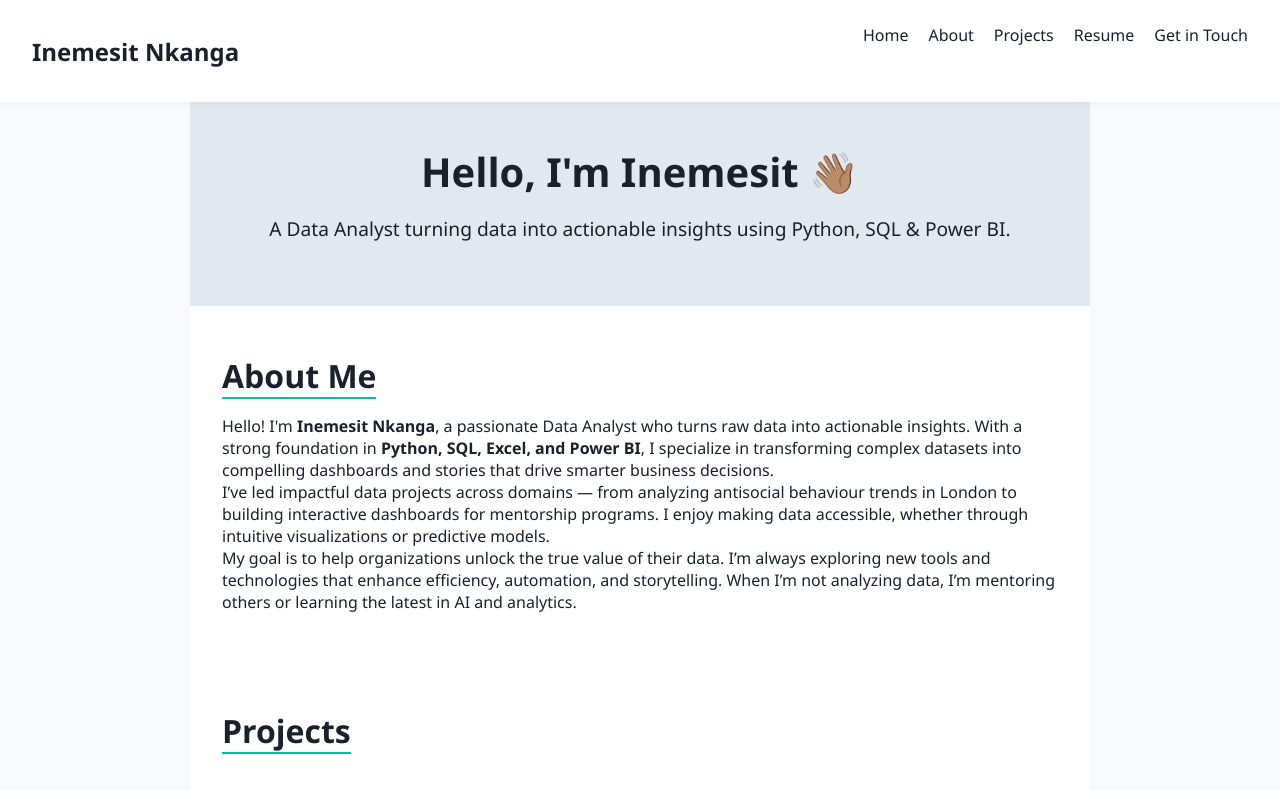
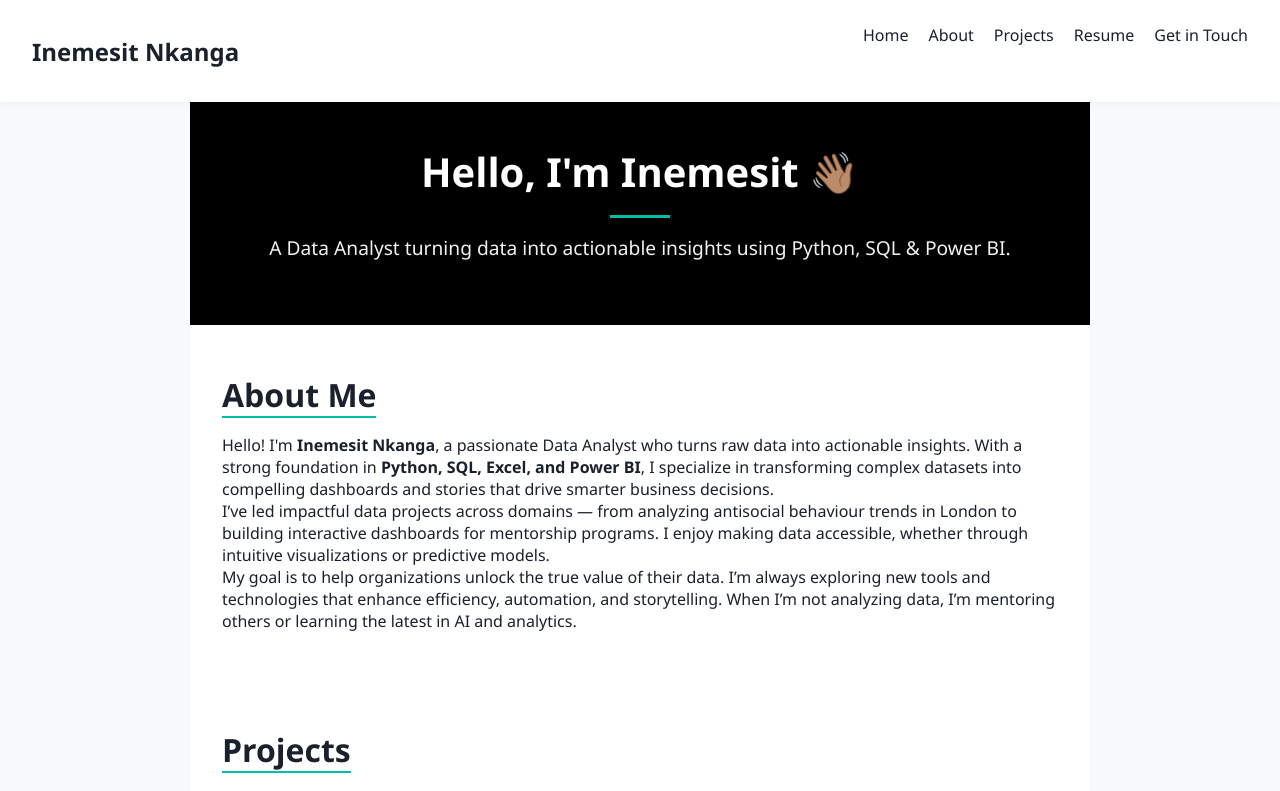
Before and after one commit to ineversedata/data-analyst-portfolio, a plain HTML site: page index.html in a window 1280 px wide. Shown: the top 791 px of the page. Drawn offline with Linux system fonts and the light colour scheme.

Commit message:
Update style.css

```diff
--- a/style.css
+++ b/style.css
@@ -182,16 +182,28 @@ a.button:hover {
 
 /* Hero section */
 .hero {
-  background: #E2E8F0;
+  background-color: #000;
+  color: #fff;
   text-align: center;
   padding: 4rem 2rem;
 }
 .hero h1 {
   font-size: 2.5rem;
   margin-bottom: 1rem;
+  color: #fff;
+  position: relative;
+}
+.hero h1::after {
+  content: '';
+  display: block;
+  margin: 1rem auto 0;
+  width: 60px;
+  height: 3px;
+  background: var(--accent-color);
 }
 .hero p {
   font-size: 1.2rem;
+  color: #f1f1f1;
 }
 
 /* Footer */
```
